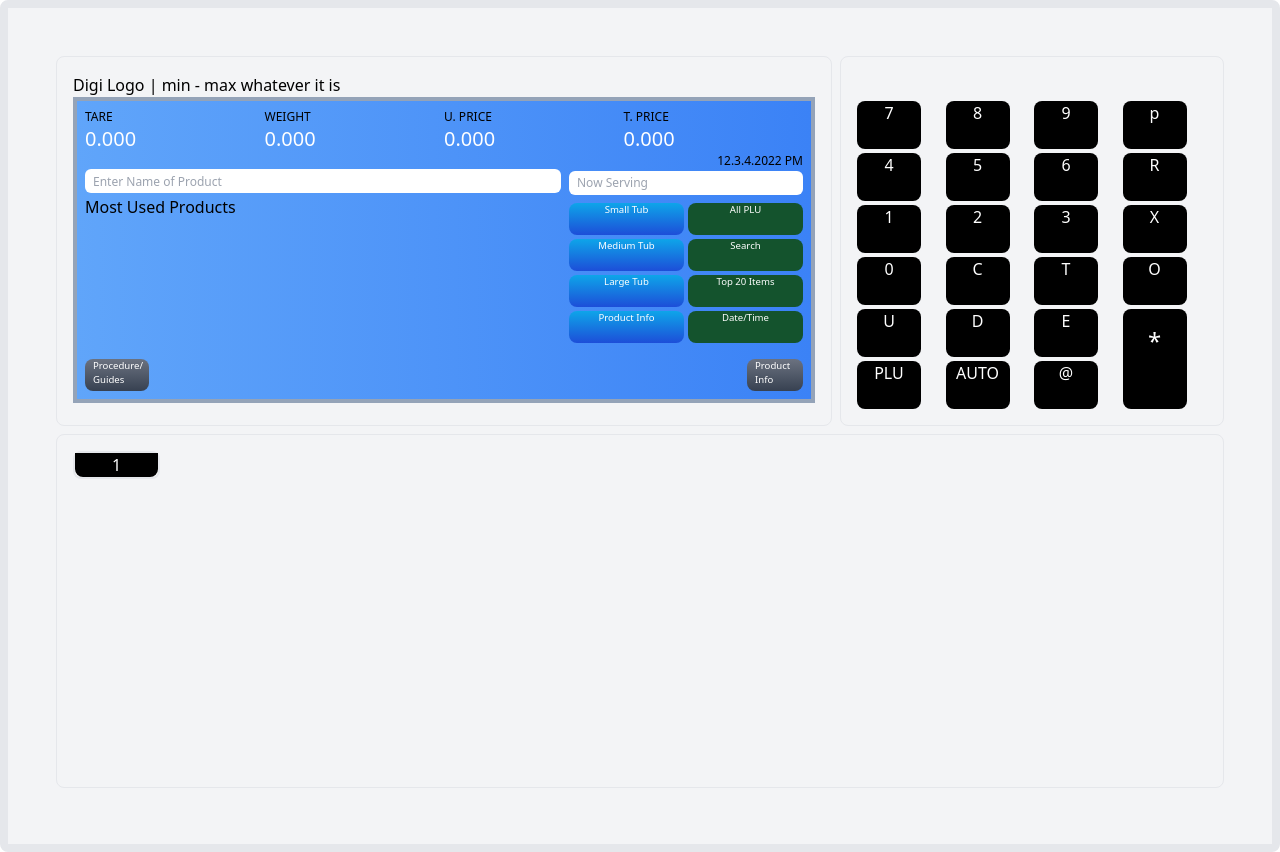
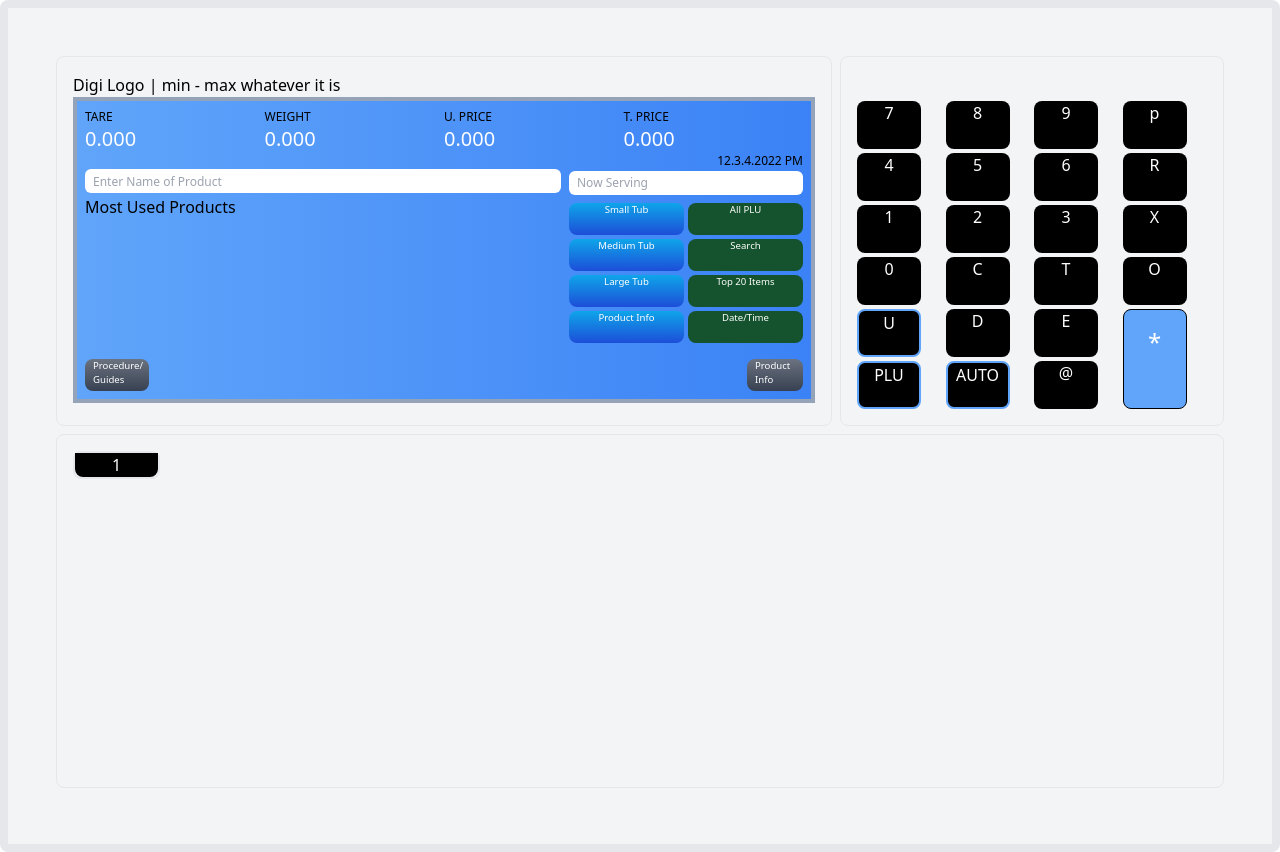
Before and after one commit to abhi886/weighingscale-next, a Next.js app: page / in a window 1280 px wide. Built offline with nearby package versions, Linux system fonts and the light colour scheme.

Commit message:
Add border and color in plu numbers

```diff
--- a/components/plunumbers/PluNumberCard/PluNumber.module.css
+++ b/components/plunumbers/PluNumberCard/PluNumber.module.css
@@ -2,8 +2,11 @@
   @apply bg-black text-white  text-center justify-center rounded-lg sm:w-11 sm:h-11 lg:w-16 lg:h-12;
 }
 .rowSpan2 {
-  @apply row-span-2 h-full;
+  @apply row-span-2 h-full bg-blue-400 border border-black;
 }
 .paddingDiv {
   @apply pt-4 text-2xl;
 }
+.blueBorder {
+  @apply border-2 border-blue-400;
+}
--- a/components/plunumbers/PluNumberCard/PluNumberCard.tsx
+++ b/components/plunumbers/PluNumberCard/PluNumberCard.tsx
@@ -7,6 +7,7 @@ const PluNumberCard = ({ value }: any) => {
   const { changePluFromScreenKeyboard }: any = useUI();
   const rootClassname = cn(s.root, {
     [s.rowSpan2]: value === "*",
+    [s.blueBorder]: value === "U" || value === "PLU" || value === "AUTO",
   });
   return (
     <div
```
